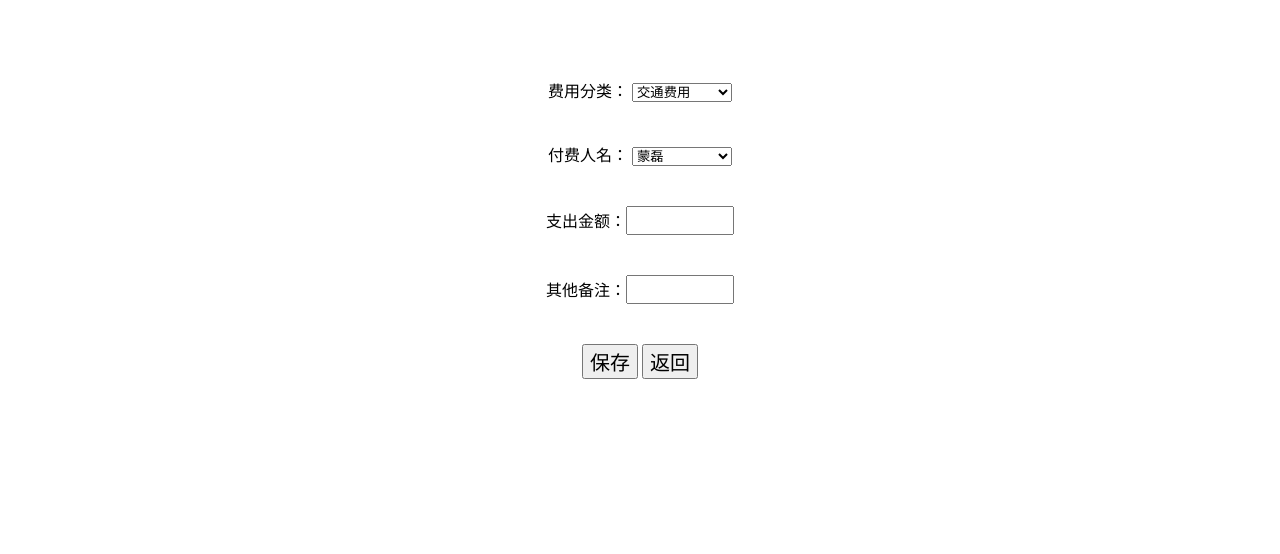
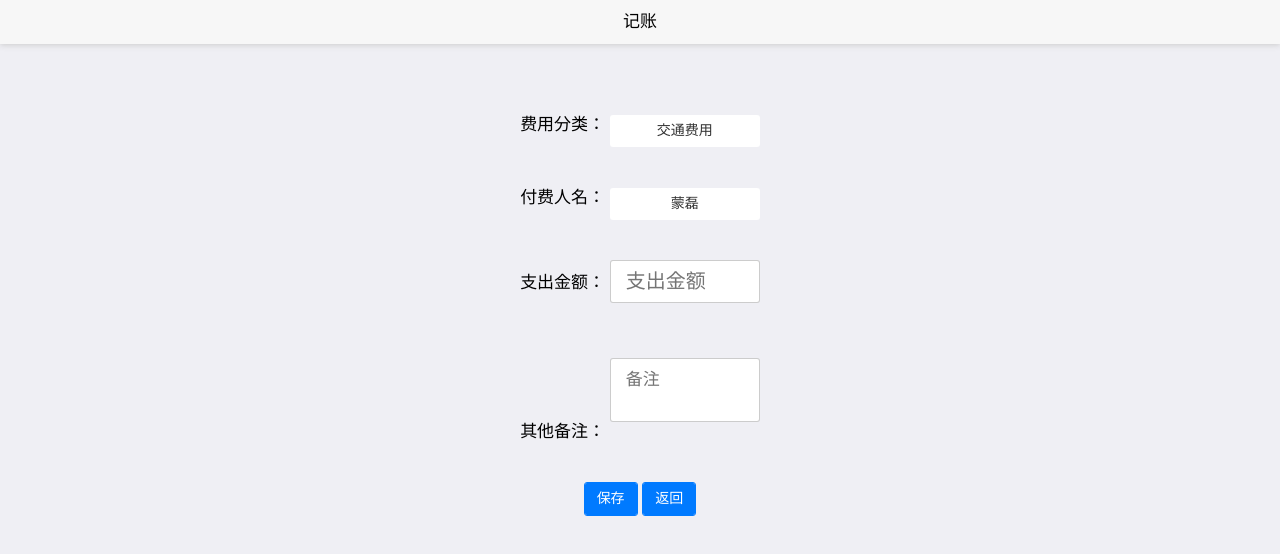
Before and after one commit to FindSunny/ParadiseSoft, a plain HTML site: page pages/addBill.html in a window 1280 px wide. Drawn offline with Linux system fonts and the light colour scheme.

Commit message:
edit style edit layout

```diff
--- a/css/addBill.css
+++ b/css/addBill.css
@@ -16,20 +16,20 @@
 }
 
 .feiyong select{
-	width: 100px;
+	width: 150px;
 }
 
 .zhichuren select{
-	width: 100px;
+	width: 150px;
 }
 
 .jine input{
-	width: 100px;
+	width: 150px;
 	height: auto;
 }
 
-.beizhu input{
-	width: 100px;
+.beizhu textarea{
+	width: 150px;
 	height: auto;
 }
 
--- a/css/billCal.css
+++ b/css/billCal.css
@@ -9,8 +9,15 @@
 	padding-bottom: 20px;
 }
 
-.main_body input{
+/*START Edit 0410 Suo*/
+/*.main_body input{
+	width: 200px;
+	height: 40px;
+	font-size: 20px;
+}}*/
+.main_body button{
 	width: 200px;
 	height: 40px;
 	font-size: 20px;
 }
+/*End Edit 0410 Suo*/
--- a/pages/addBill.html
+++ b/pages/addBill.html
@@ -2,16 +2,28 @@
 <html>
 <head>
     <meta charset="utf-8">
+    <title>ParadiseSoft</title>
     <meta name="viewport" content="width=device-width,initial-scale=1,minimum-scale=1,maximum-scale=1,user-scalable=no" />
+    <meta name="apple-mobile-web-app-capable" content="yes">
+	<meta name="apple-mobile-web-app-status-bar-style" content="black">
+
+	<link rel="stylesheet" href="../css/mui.min.css">
     <link rel="stylesheet" href="../css/addBill.css" />
 
-    <title></title>
+    <script src="../js/mui.min.js"></script>
+    <!--<script src="../js/addBill.js"></script>-->
+
 <body>
+	<header class="mui-bar mui-bar-nav">
+		<a class="mui-icon mui-icon-bars mui-pull-left mui-plus-visible"></a>
+		<h1 class="mui-title">记账</h1>
+	</header>
+	<div class="mui-content">
 		<div class="main_body">
 
 			<div class="feiyong">
 				<label>费用分类：</label>
-			<select >
+				<select  class="mui-btn">
 					<option>交通费用</option>
 					<option>住宿费用</option>
 					<option>三餐费用</option>
@@ -20,7 +32,7 @@
 			</div>
 			<div class="zhichuren">
 				<label>付费人名：</label>
-			<select>
+				<select class="mui-btn">
 					<option>蒙磊</option>
 					<option>铁铁</option>
 					<option>骚话</option>
@@ -28,18 +40,24 @@
 				</select>
 			</div>
 			<div class="jine">
-			<label>支出金额：</label><input type="text" />
+				<label>支出金额：</label>
+				<input type="text" placeholder="支出金额"/>
 			</div>
 			<div class="beizhu">
-			<label>其他备注：</label><input type="text" class="beizhu"/>
+				<label>其他备注：</label>
+				<!--<input type="text" class="beizhu" placeholder="备注"/>-->
+				<textarea id="textarea" rows="2" placeholder="备注"></textarea>
 			</div>
 
 			<div class="caozuo">
-			<input type="button" value="保存" />
-			<input type="button" value="返回" />
+				<!--<input type="button" value="保存" />
+				<input type="button" value="返回" />-->
+				<button type="button" class="mui-btn mui-btn-primary">保存</button>
+				<button type="button" class="mui-btn mui-btn-primary">返回</button>
 			</div>
 
+		</div>
+	</div>
 
-	</div>
 </body>
 </html>
```
Also changed, not shown: pages/billCal.html (+24 -9 lines), pages/menu.html (+3 -1 lines), manifest.json. Lines whose indentation alone changed are shown as unchanged.
